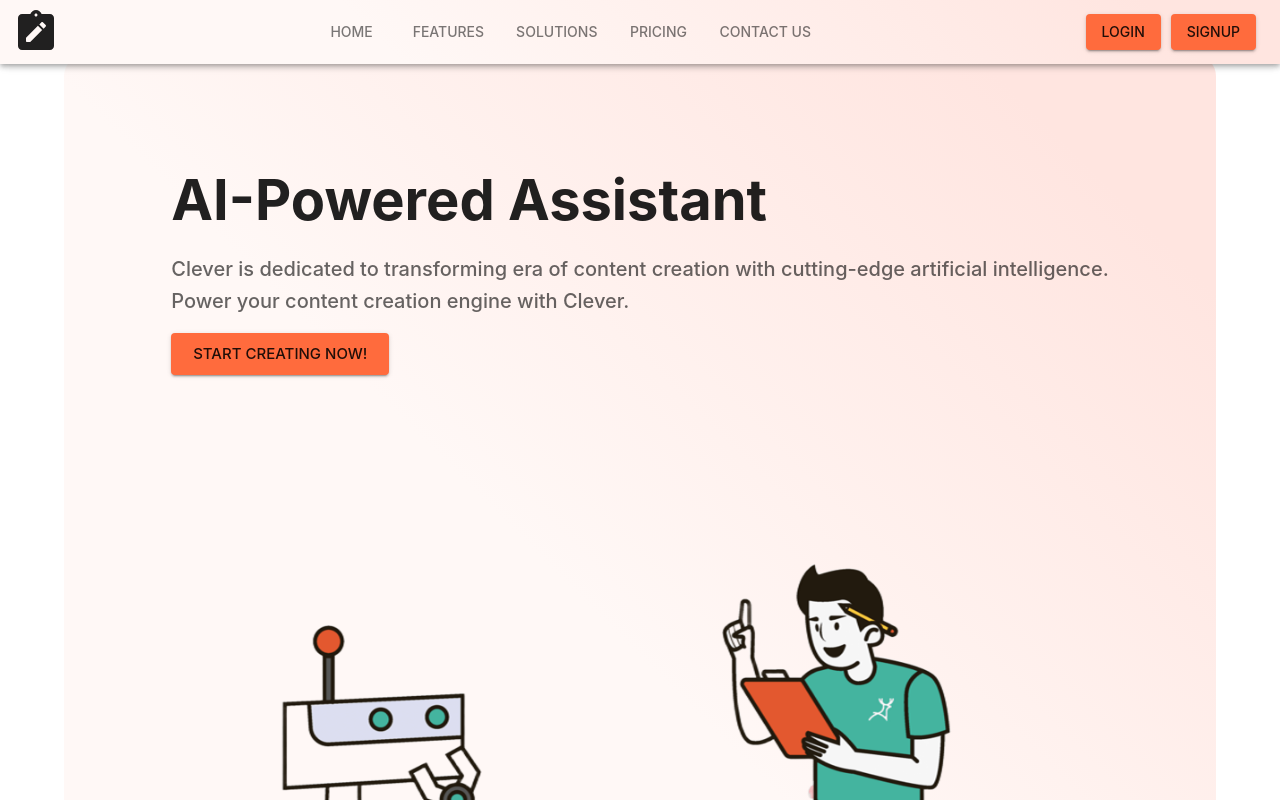
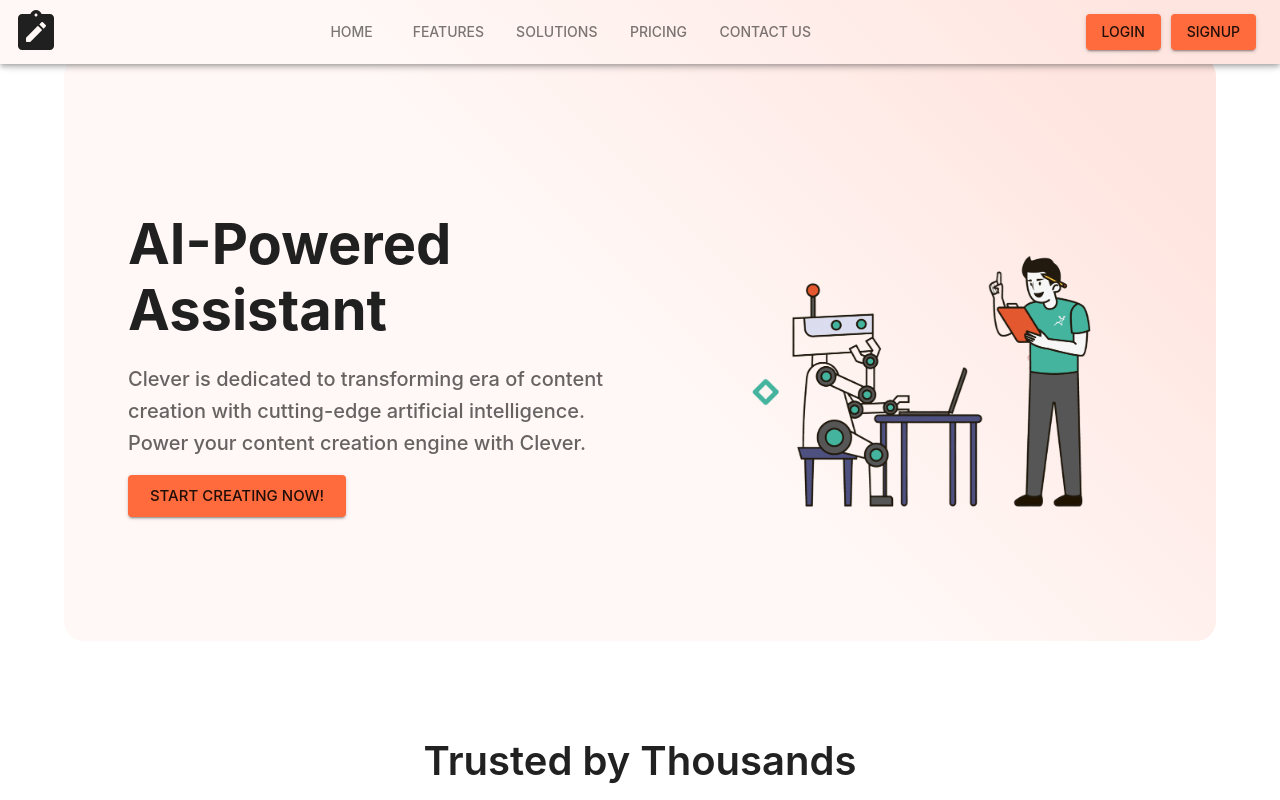
Before and after one commit to diptanshu07/Final-Year-Project, a React (Vite) app in the folder content-creation/: page / in a window 1280 px wide. Shown: the top 800 px of the page. Built offline with nearby package versions, Linux system fonts and the light colour scheme.

Commit message:
hero section

```diff
--- a/content-creation/src/components/Hero.jsx
+++ b/content-creation/src/components/Hero.jsx
@@ -1,5 +1,5 @@
 import React from 'react';
-import { Box, Typography, Button, Grid2 } from '@mui/material';
+import { Box, Typography, Button, Grid, Grid2 } from '@mui/material';
 import { styled } from '@mui/material/styles';
 import Heropng from "../assets/chat.png"
 
@@ -15,14 +15,14 @@ const HeroSection = styled(Box)(({ theme }) => ({
 const Hero = () => {
   return (
     <HeroSection>
-      <Grid2
+      <Grid
           container spacing={4}
           alignItems="center"
           justifyContent="center"
-          sx={{ maxWidth: '1200px', margin: '0 auto', paddingX: 2 }}
+          sx={{ maxWidth: '1200px', margin: '0 auto',padding: 4}}
         >
 
-        <Grid2 item xs={12} md={6} sx={{ padding: 4 }}>
+        <Grid item xs={12} md={6}>
           <Typography variant="h1" gutterBottom>
             AI-Powered Assistant
           </Typography>
@@ -32,15 +32,15 @@ const Hero = () => {
           <Button variant="contained" color="primary" size="large">
             Start Creating now!
           </Button>
-        </Grid2>
-        <Grid2 item xs={12} md={6}>
-        <img
-          src={Heropng}
-          alt="Description of the photo"
-          style={{ width: '100%', height: 'auto' }}
-        />
-        </Grid2>
-      </Grid2>
+        </Grid>
+        <Grid item xs={12} md={6} display="flex" justifyContent="center" alignItems="center">
+          <img
+            src={Heropng}
+            alt="Description of the photo"
+            style={{ width: '150%', height: 'auto', maxWidth: '500px' }}
+          />
+        </Grid>
+      </Grid>
     </HeroSection>
   );
 };
```
